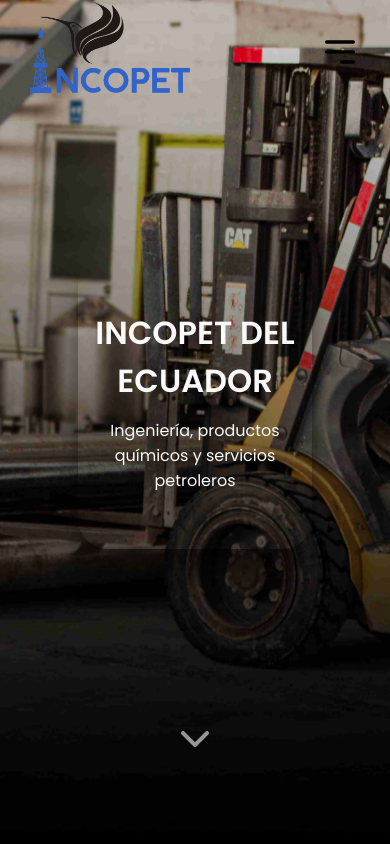
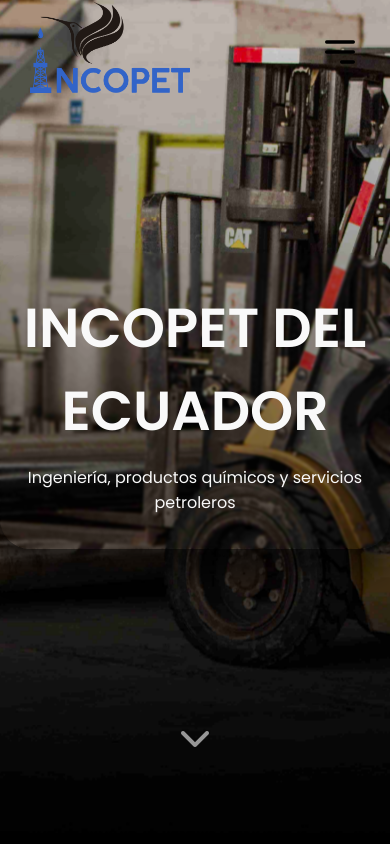
Before and after one commit to mario-pr123/incopet, a React (Create React App) app: page / in a window 390 px wide. Shown: the top 844 px of the page. Built offline with nearby package versions, Linux system fonts and the light colour scheme; a web font is replaced by a local one.

Commit message:
Update home.css

```diff
--- a/src/pages/home/home.css
+++ b/src/pages/home/home.css
@@ -382,10 +382,13 @@
 }
 @media screen and (max-width: 550px) {
   .slideShowItemText {
+    width: 100%;
+    left: 0;
     background: rgba(0, 0, 0, 0);
-    backdrop-filter: blur(0px);
+    backdrop-filter: blur(1px);
   }
   .slideShowItemText h1{
     text-align: center;
+    font-size: 55px;
   }
 }
```
